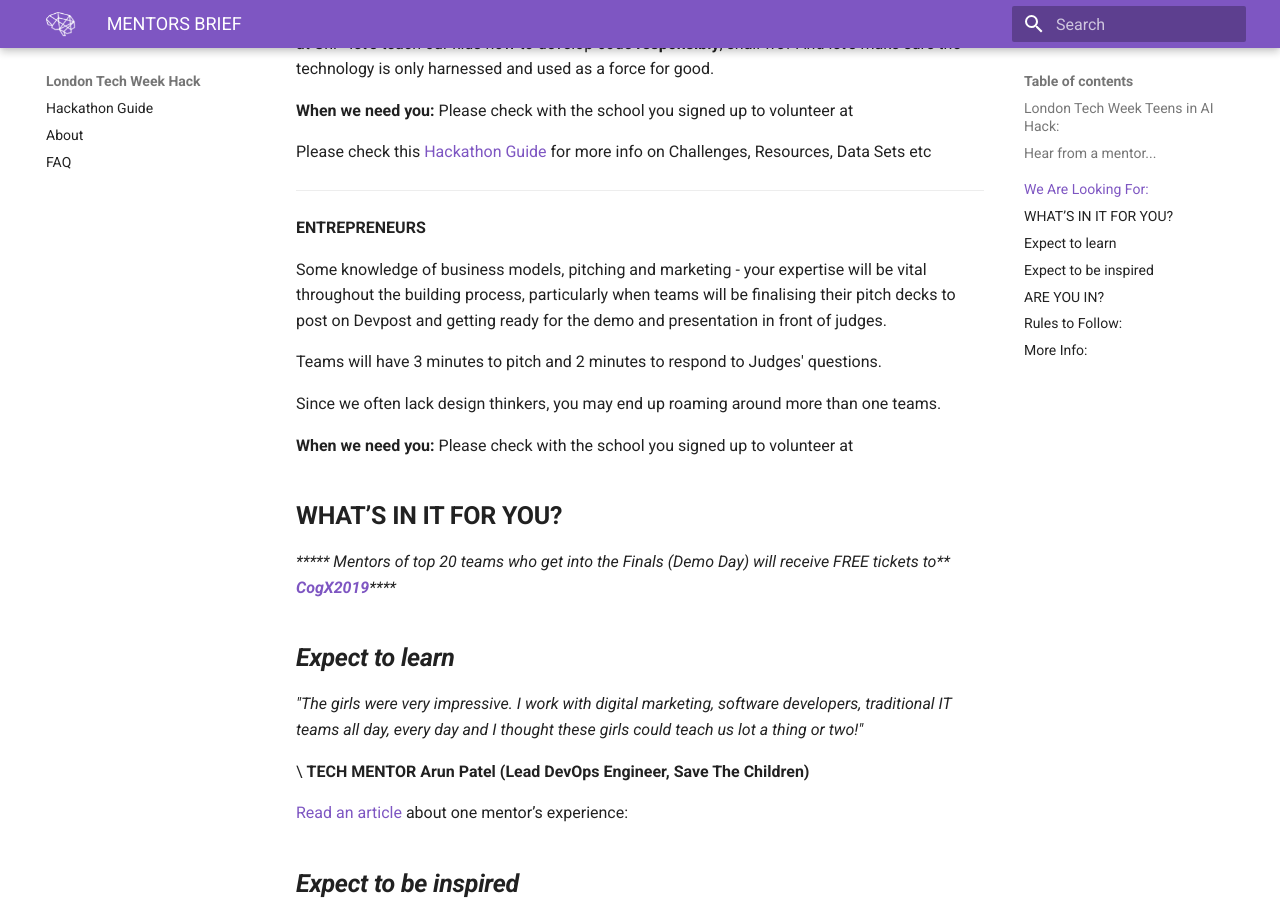
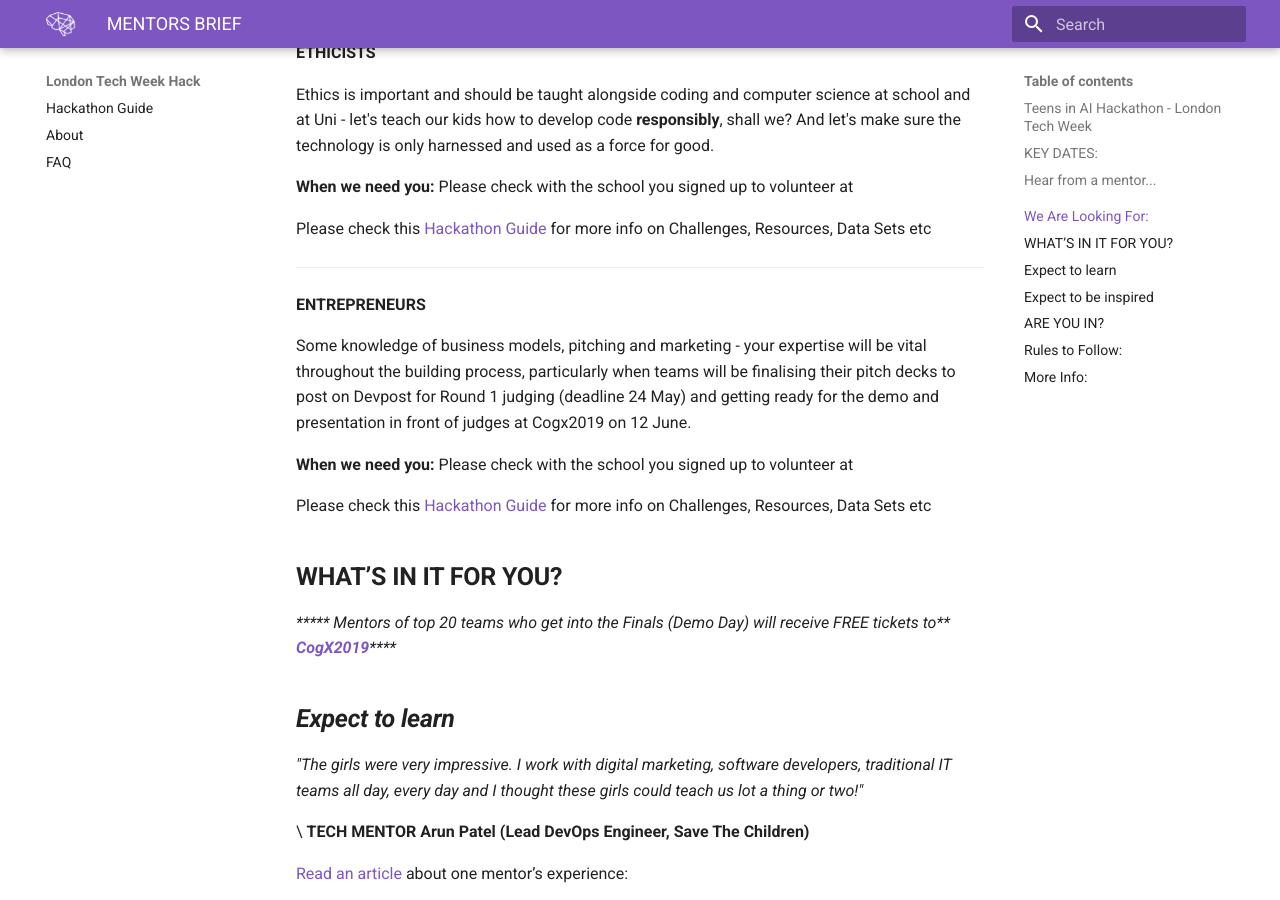
Before and after one commit to elenasinel/tech-week, an MkDocs documentation site: the page built from docs/mentors-brief.md, in a window 1280 px wide and 900 px high, scrolled down 2487 px. Built offline with MkDocs 1.6.1 and Material for MkDocs 9.7.7, drawn with Linux system fonts in a browser that asks for light colours; some of the changed text lies outside the part shown.

Commit message:
Update Documentation “mentors-brief”

```diff
--- a/docs/mentors-brief.md
+++ b/docs/mentors-brief.md
@@ -5,13 +5,15 @@
 
 Please check this [Hackathon Guide](https://london-tech-week-hack.netlify.com/) for more info on Challenges, Resources, Data Sets etc
 
-**Want to contribute to this guide or donate a resource? Please email Elena Sinel on elena.sinel@acornaspirations.co.uk with your suggestions**
+**Want to contribute to this guide or donate a resource?** Email Elena Sinel on elena.sinel@acornaspirations.co.uk with your suggestions
+
+**Want to sponsor the hack and join Deepmind and Alan Turing Institute at nurturing the next generation of AI technologist, innovators and entrepreneurs?** Email Elena Sinel on elena.sinel@acornaspirations.co.uk or Tabitha Goldstaub on tabitha@cognitionx.io
 
 ****
 
-**MENTORS BRIEF**
+# **MENTORS BRIEF**
 
-**Teens in AI Hackathon - London Tech Week**
+## **Teens in AI Hackathon - London Tech Week**
 
 ****
 
@@ -23,7 +25,7 @@
 
 We are on a mission to encourage young people to pursue computing and technology, and to promote diversity in this ever-growing field.
 
-## **London Tech Week Teens in AI Hack:**
+## **KEY DATES:**
 
 **Round 1:** Video pitch: (competition opens May 10, 2019/ closes May 24, 2019)
 
@@ -92,15 +94,11 @@
 
 **ENTREPRENEURS**
 
-Some knowledge of business models, pitching and marketing - your expertise will be vital throughout the building process, particularly when teams will be finalising their pitch decks to post on Devpost and getting ready for the demo and presentation in front of judges.
-
-Teams will have 3 minutes to pitch and 2 minutes to respond to Judges' questions.
-
-Since we often lack design thinkers, you may end up roaming around more than one teams.
+Some knowledge of business models, pitching and marketing - your expertise will be vital throughout the building process, particularly when teams will be finalising their pitch decks to post on Devpost for Round 1 judging (deadline 24 May) and getting ready for the demo and presentation in front of judges at Cogx2019 on 12 June.
 
 **When we need you:** Please check with the school you signed up to volunteer at
 
-
+Please check this [Hackathon Guide](https://london-tech-week-hack.netlify.com/) for more info on Challenges, Resources, Data Sets etc
 
 ## **WHAT’S IN IT FOR YOU?**
 
```
